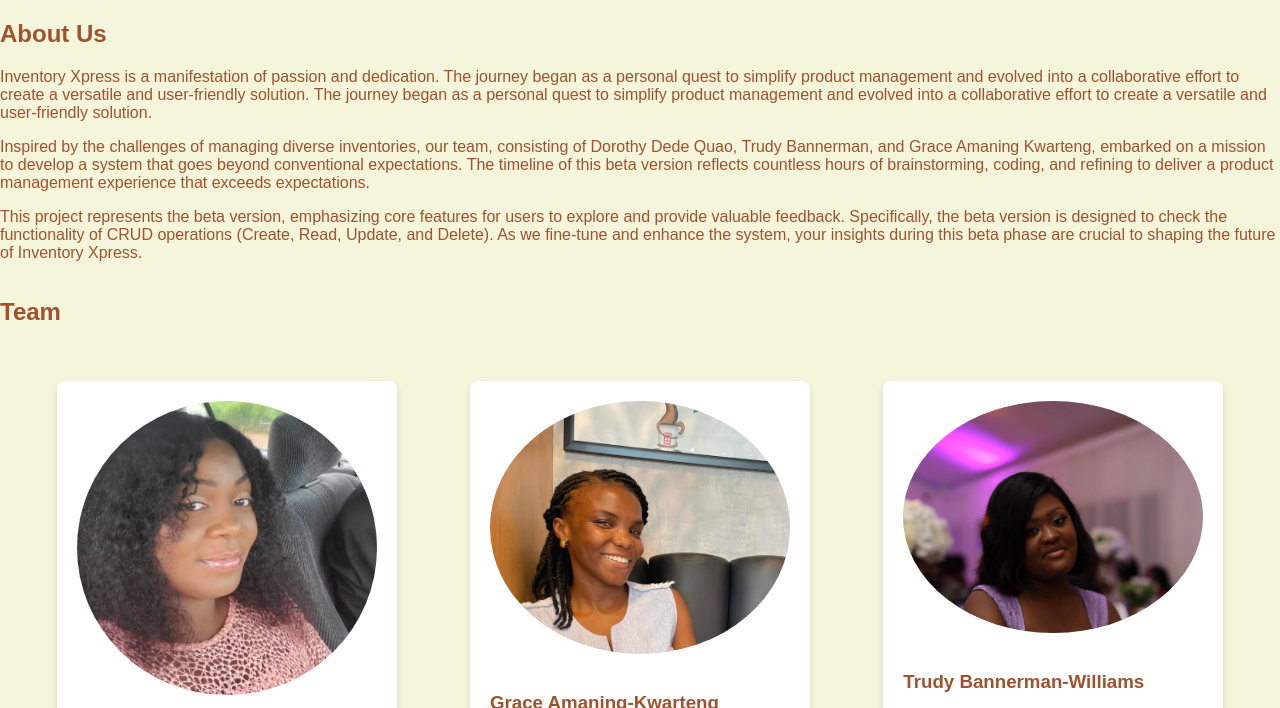
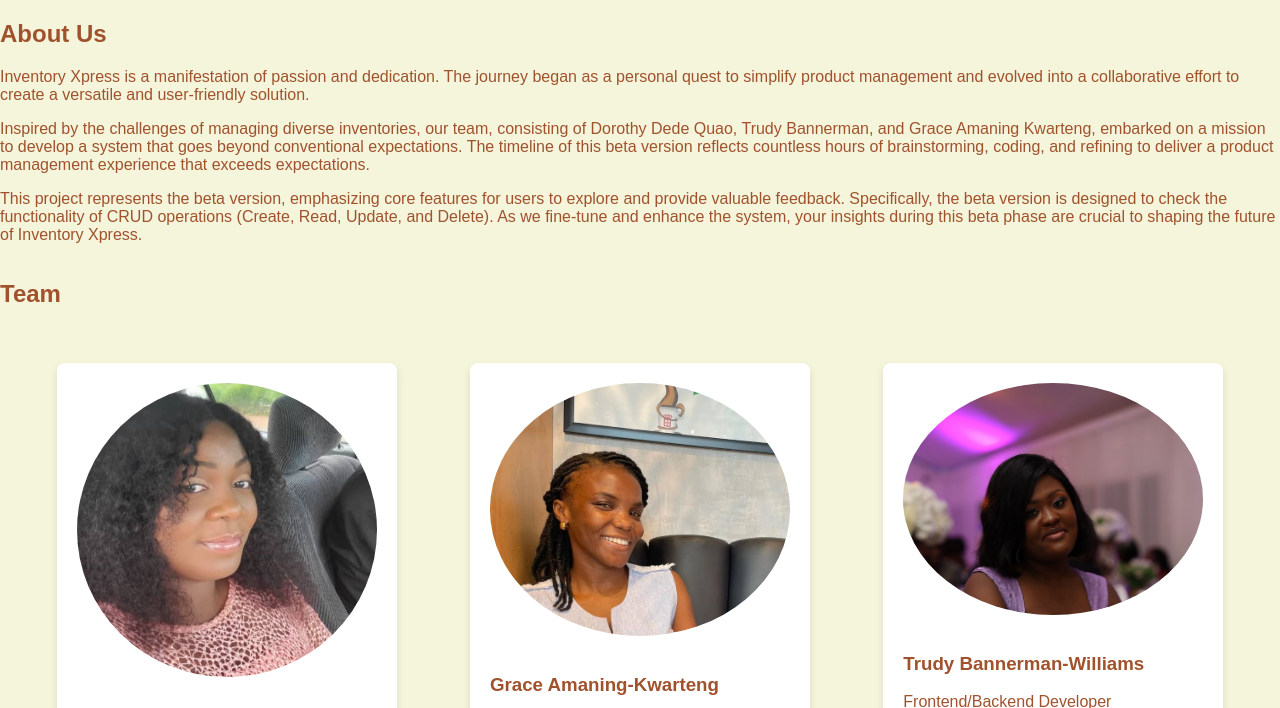
Before and after one commit to Dedeyd70/Inventory_Xpress, a website: page public/about.html in a window 1280 px wide. Shown: the top 708 px of the page. Drawn offline with Linux system fonts and the light colour scheme.

Commit message:
Update about.html

```diff
--- a/public/about.html
+++ b/public/about.html
@@ -95,7 +95,7 @@
         <section class="about">
             <h2 class="about-heading">About Us</h2>
             <p>
-                Inventory Xpress is a manifestation of passion and dedication. The journey began as a personal quest to simplify product management and evolved into a collaborative effort to create a versatile and user-friendly solution. The journey began as a personal quest to simplify product management and evolved into a collaborative effort to create a versatile and user-friendly solution.
+                Inventory Xpress is a manifestation of passion and dedication. The journey began as a personal quest to simplify product management and evolved into a collaborative effort to create a versatile and user-friendly solution.
             </p>
             <p>
                 Inspired by the challenges of managing diverse inventories, our team, consisting of Dorothy Dede Quao, Trudy Bannerman, and Grace Amaning Kwarteng, embarked on a mission to develop a system that goes beyond conventional expectations. The timeline of this beta version reflects countless hours of brainstorming, coding, and refining to deliver a product management experience that exceeds expectations.
```
